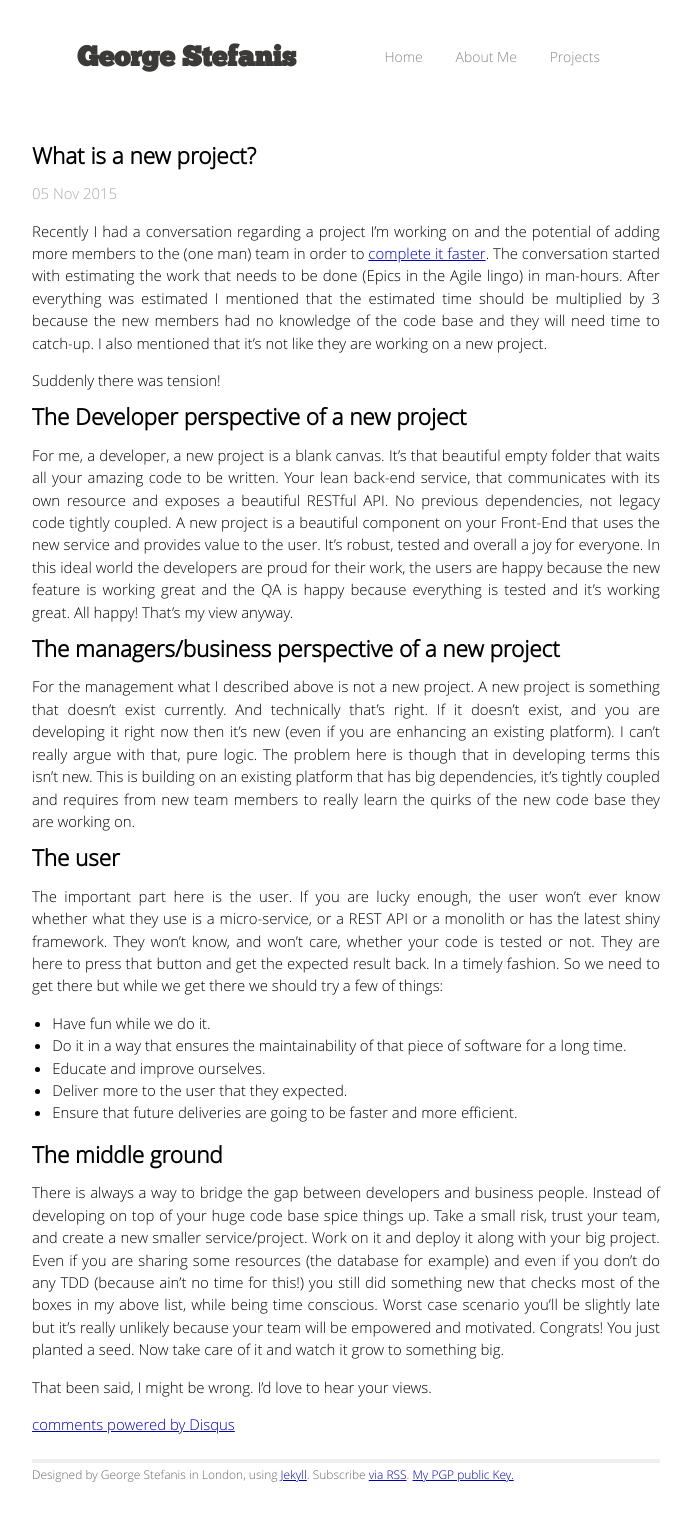
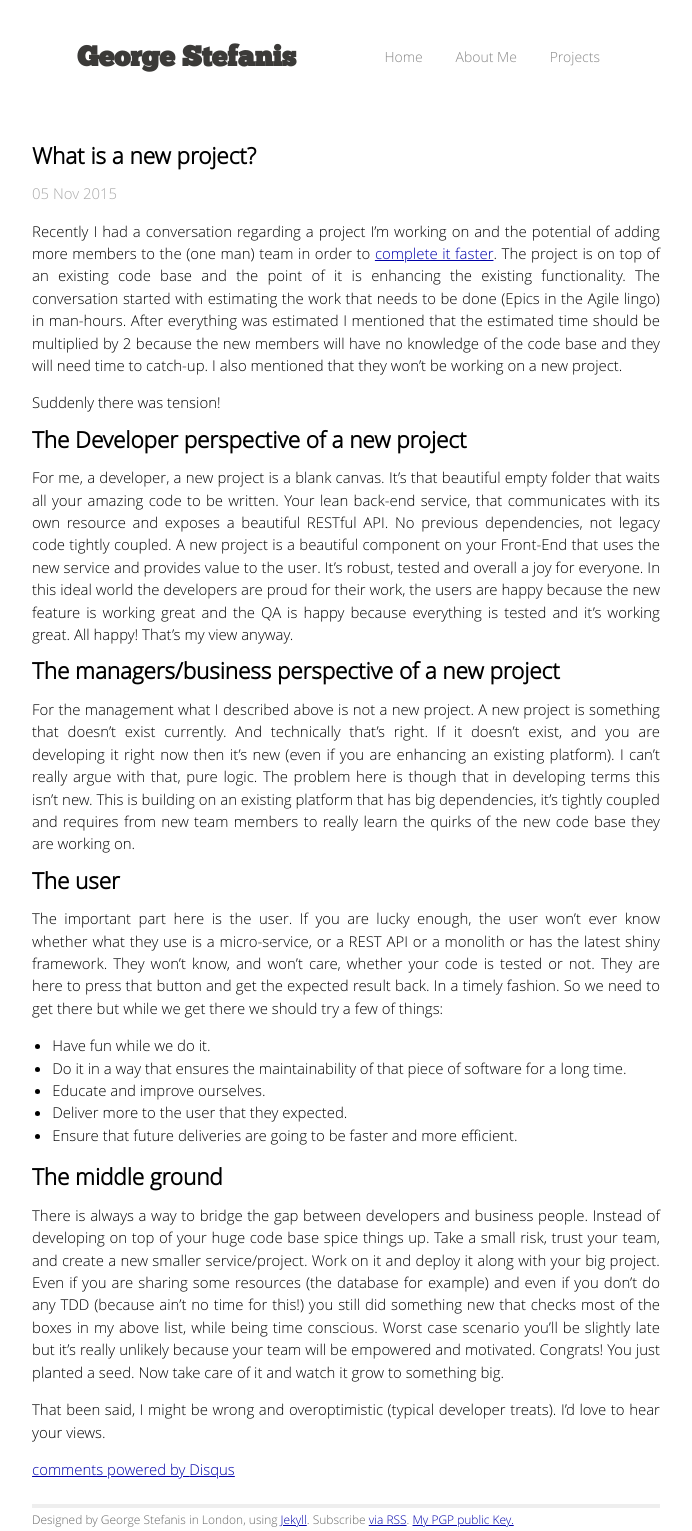
Before and after one commit to skywritergr/georgestefanis.com, a Jekyll site: the page built from _posts/2015-11-05-what-is-a-new-project.markdown, in a window 1280 px wide. Shown: the whole page, without its empty margins (294-986 px from the left). Built offline with Jekyll 4.4.1, drawn with Linux system fonts in a browser that asks for light colours; Markdown is read by kramdown in place of the engine named in the settings; comment, search, counter and statistics services are not loaded; before the commit the page ends 1486 px from its top, so only the background shows below that.

Commit message:
Changes on the article to clarify some things

```diff
--- a/_posts/2015-11-05-what-is-a-new-project.markdown
+++ b/_posts/2015-11-05-what-is-a-new-project.markdown
@@ -5,7 +5,7 @@ date:   2015-11-05
 categories: blog
 ---
 
-Recently I had a conversation regarding a project I'm working on and the potential of adding more members to the (one man) team in order to [complete it faster](https://en.wikipedia.org/wiki/The_Mythical_Man-Month). The conversation started with estimating the work that needs to be done (Epics in the Agile lingo) in man-hours. After everything was estimated I mentioned that the estimated time should be multiplied by 3 because the new members had no knowledge of the code base and they will need time to catch-up. I also mentioned that it's not like they are working on a new project.
+Recently I had a conversation regarding a project I'm working on and the potential of adding more members to the (one man) team in order to [complete it faster](https://en.wikipedia.org/wiki/The_Mythical_Man-Month). The project is on top of an existing code base and the point of it is enhancing the existing functionality. The conversation started with estimating the work that needs to be done (Epics in the Agile lingo) in man-hours. After everything was estimated I mentioned that the estimated time should be multiplied by 2 because the new members will have no knowledge of the code base and they will need time to catch-up. I also mentioned that they won't be working on a new project.
 
 Suddenly there was tension!
 
@@ -32,4 +32,4 @@ The important part here is the user. If you are lucky enough, the user won't eve
 
 There is always a way to bridge the gap between developers and business people. Instead of developing on top of your huge code base spice things up. Take a small risk, trust your team, and create a new smaller service/project. Work on it and deploy it along with your big project. Even if you are sharing some resources (the database for example) and even if you don't do any TDD (because ain't no time for this!) you still did something new that checks most of the boxes in my above list, while being time conscious. Worst case scenario you'll be slightly late but it's really unlikely because your team will be empowered and motivated. Congrats! You just planted a seed. Now take care of it and watch it grow to something big.
 
-That been said, I might be wrong. I'd love to hear your views.
+That been said, I might be wrong and overoptimistic (typical developer treats). I'd love to hear your views.
```
